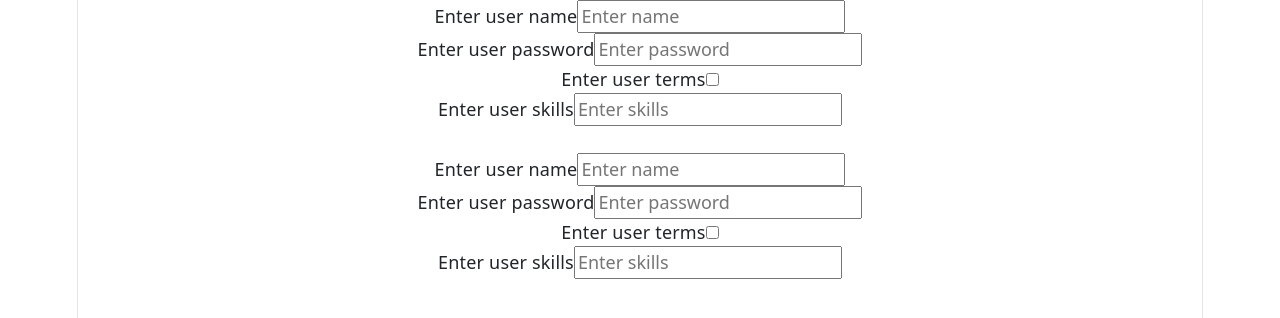
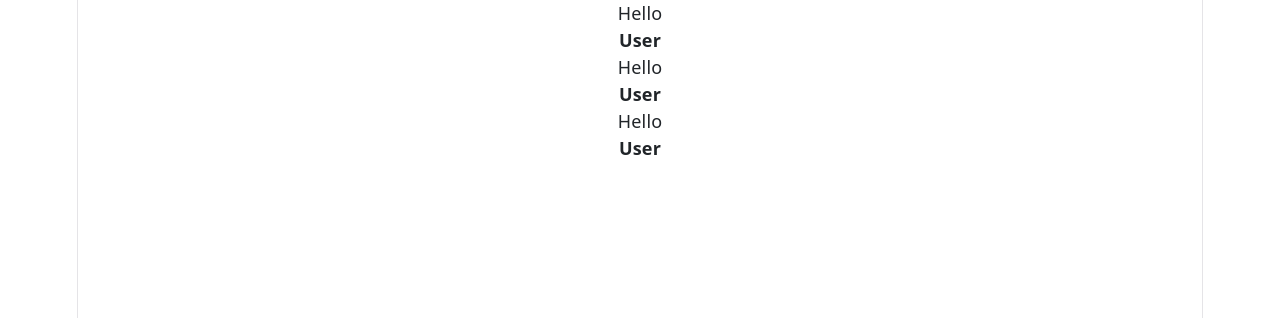
Before and after one commit to codewithnill/reactjs_19_by_code_step_by_step, a React (Vite) app in the folder main/react-blog/: page / in a window 1280 px wide. Shown: the top 318 px of the page. Built offline with nearby package versions, Linux system fonts and the light colour scheme.

Commit message:
fragments in react js.

```diff
--- a/main/react-blog/src/App.jsx
+++ b/main/react-blog/src/App.jsx
@@ -1,4 +1,4 @@
-import {useId} from "react";
+import {Fragment} from "react";
 function App() {
 
 
@@ -8,52 +8,45 @@ function App() {
 
 
   return (
-    <div>
-      <UserForm/>
-      <br></br>
-      <UserForm/>
-    </div>
+    // <Fragment>
+    //   <h1>Fragment in react js</h1>
+    //   <h1>Fragment in react js</h1>
+    // </Fragment>
+
+
+    <Fragment>
+      <Data/>
+      <Data/>
+      <Data/>
+    </Fragment>
+
+
   );
+}
+
+
+function Data(){
+  // return(
+  //   // <div>
+  //   //   <h1>Fragment in react js</h1>
+  //   //   <h1>Fragment in react js</h1>
+  //   // </div>
+
+
+  //   <Fragment>
+  //     <h1>Fragment in react js</h1>
+  //     <h1>Fragment in react js</h1>
+  //   </Fragment>
+  // )
+
+  return(
+    <>
+      <span>Hello</span><b>User</b>
+    </>
+  )
 }
 
 
 
 
-function UserForm() {
-  const user=useId();
-  // const password=useId();
-  // const terms=useId();
-  // const skills=useId();
-
-
-
-
-
-
-  return (
-    <div>
-      <form action="">
-        <label htmlFor={user+"name"}>Enter user name</label>
-        <input id={user+"name"} type="text" placeholder="Enter name"></input>
-
-        <br></br>
-        <label htmlFor={user+"password"}>Enter user password</label>
-        <input id={user+"password"} type="text" placeholder="Enter password"></input>
-
-
-        <br></br>
-        <label htmlFor={user+"terms"}>Enter user terms</label>
-        <input id={user+"terms"} type="checkbox" placeholder="Enter terms"></input>
-
-        <br></br>
-        <label htmlFor={user+"skills"}>Enter user skills</label>
-        <input id={user+"skills"} type="text" placeholder="Enter skills"></input>
-
-      </form>
-
-    </div>
-  );
-}
-
-
 export default App;
```
